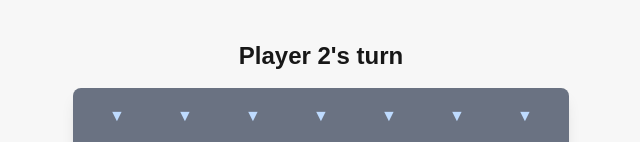
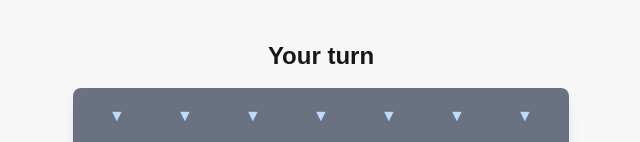
Before and after one commit to getFrontend/app-game-four-in-one, a Next.js app: page / in a window 1280 px wide. Both pictures are taken after a click on the button "1 PLAYER (VS AI)". Shown: the top 142 px of the page, without its empty margins (319-959 px from the left). Built offline with nearby package versions, Linux system fonts and the light colour scheme.

Commit message:
fixed text in 1 PLAYER and 2 PLAYERS mmode

```diff
--- a/components/Board.tsx
+++ b/components/Board.tsx
@@ -10,6 +10,7 @@ interface BoardProps {
   handleColumnClick: (colIdx: number) => void;
   getAnimationStyle: (rowIdx: number, colIdx: number) => React.CSSProperties;
   goToMenu: () => void;
+  gameMode: string | null;
 }
 
 const Board: React.FC<BoardProps> = ({
@@ -20,20 +21,29 @@ const Board: React.FC<BoardProps> = ({
   animating,
   handleColumnClick,
   getAnimationStyle,
-  goToMenu
+  goToMenu,
+  gameMode
 }) => {
   const COLS = board[0].length;
   const EMPTY = null;
-  const PLAYER1 = 'red';
+  const PLAYER1 = 'yellow';
+  const getTurnText = () => {
+    if (gameMode === '1P') {
+      return currentPlayer === PLAYER1 ? "Your turn" : "AI's turn";
+    }
+    return `${currentPlayer === PLAYER1 ? 'Yellow' : 'Blue'}'s turn`;
+  };
 
   return (
     <div className="flex flex-col items-center">
       <div className="text-2xl font-bold my-4">
         {winner ?
-          `Player ${winner === PLAYER1 ? '1' : '2'} won!` :
+          `${gameMode === '1P' ?
+            (winner === PLAYER1 ? 'You' : 'AI') :
+            (winner === PLAYER1 ? 'Yellow' : 'Blue')} won!` :
           gameOver ?
             "It's a draw!" :
-            `${currentPlayer === PLAYER1 ? 'Player 1' : 'Player 2'}'s turn`
+            getTurnText()
         }
       </div>
 
--- a/components/ConnectFour.tsx
+++ b/components/ConnectFour.tsx
@@ -110,13 +110,11 @@ const ConnectFour: React.FC = () => {
     setGameOver(false);
     setDropAnimation({ active: false, col: null, row: null, player: null });
   };
-
   // Go back to menu
   const goToMenu = () => {
     resetGame();
     setGameMode(null);
   };
-
   // Check for win
   const checkWin = (board: (string | null)[][], row: number, col: number) => {
     const directions = [
@@ -160,7 +158,6 @@ const ConnectFour: React.FC = () => {
 
     return false;
   };
-
   // Calculate animation styles for dropping piece
   const getAnimationStyle = (rowIdx: number, colIdx: number): React.CSSProperties => {
     if (dropAnimation.active && colIdx === dropAnimation.col) {
@@ -311,6 +308,12 @@ const ConnectFour: React.FC = () => {
       return () => clearTimeout(timeout);
     }
   }, [currentPlayer, gameMode, gameOver, animating]);
+  // Update the setGameMode handling in Menu click
+  const handleGameModeSelect = (mode: string) => {
+    setGameMode(mode);
+    setCurrentPlayer(PLAYER1); // Always ensure human player (PLAYER1) goes first
+    setBoard(createEmptyBoard());
+  };
   return (
     <div className="min-h-screen bg-[#f7f7f7] p-4 sm:p-6">
       <div className="max-w-2xl mx-auto">
@@ -324,9 +327,10 @@ const ConnectFour: React.FC = () => {
             handleColumnClick={handleColumnClick}
             getAnimationStyle={getAnimationStyle}
             goToMenu={goToMenu}
+            gameMode={gameMode}
           />
         ) : (
-          <Menu setGameMode={setGameMode} />
+          <Menu setGameMode={handleGameModeSelect} />
         )}
       </div>
     </div>
```
